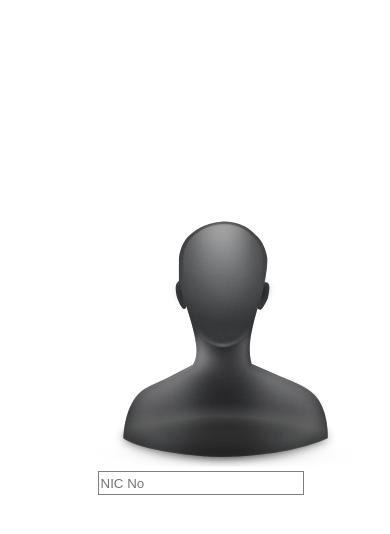
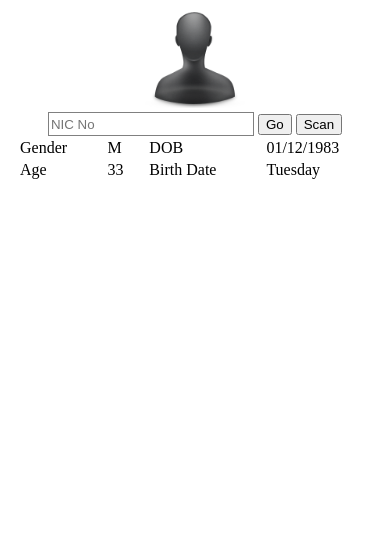
Before and after one commit to kamprasad2007/ceylon-nic, a plain HTML site: page www/index.html in a window 390 px wide. Drawn offline with Linux system fonts and the light colour scheme; some packages are replaced by stand-ins of ours.

Commit message:
added ui components

```diff
--- a/www/css/index.css
+++ b/www/css/index.css
@@ -1,41 +1,6 @@
-/*
- * Licensed to the Apache Software Foundation (ASF) under one
- * or more contributor license agreements.  See the NOTICE file
- * distributed with this work for additional information
- * regarding copyright ownership.  The ASF licenses this file
- * to you under the Apache License, Version 2.0 (the
- * "License"); you may not use this file except in compliance
- * with the License.  You may obtain a copy of the License at
- *
- * http://www.apache.org/licenses/LICENSE-2.0
- *
- * Unless required by applicable law or agreed to in writing,
- * software distributed under the License is distributed on an
- * "AS IS" BASIS, WITHOUT WARRANTIES OR CONDITIONS OF ANY
- * KIND, either express or implied.  See the License for the
- * specific language governing permissions and limitations
- * under the License.
- */
 
-
-
-
-/* Portrait layout (default) */
-.main {
-    /* background:url(../img/logo.png) no-repeat center top; 170px x 200px */
-    position:absolute;             /* position in the center of the screen */
-    left:25%;
-    top:25%;
-}
-
-/* Landscape layout (with min-width) */
-@media screen and (min-aspect-ratio: 1/1) and (min-width:400px) {
-    .app {
-        background-position:left center;
-        padding:75px 0px 75px 170px;  /* padding-top + padding-bottom + text area = image height */
-        margin:-90px 0px 0px -198px;  /* offset vertical: half of image height */
-                                      /* offset horizontal: half of image width and text area width */
-    }
+body{
+    text-align: center;
 }
 
 input{
@@ -44,38 +9,16 @@ input{
     width: 200px;
 }
 
-/*.event {
-    border-radius:4px;
-    -webkit-border-radius:4px;
-    color:#FFFFFF;
-    font-size:12px;
-    margin:0px 30px;
-    padding:2px 0px;
-}*/
-
-/*.event.listening {
-    background-color:#333333;
-    display:block;
+.profile_img > img{
+    width: 100px;
+    height: 100px;
 }
 
-.event.received {
-    background-color:#4B946A;
-    display:none;
-}*/
-
-/*@keyframes fade {
-    from { opacity: 1.0; }
-    50% { opacity: 0.4; }
-    to { opacity: 1.0; }
+table{
+    width: 100%;
 }
 
-@-webkit-keyframes fade {
-    from { opacity: 1.0; }
-    50% { opacity: 0.4; }
-    to { opacity: 1.0; }
-}*/
-
-/*.blink {
-    animation:fade 3000ms infinite;
-    -webkit-animation:fade 3000ms infinite;
-}*/
+tr > td{
+    text-align: left;
+    padding-left: 10px;
+}
--- a/www/index.html
+++ b/www/index.html
@@ -15,9 +15,25 @@
 </head>
 
 <body>
+    <div class="profile_img">
+            <img src="./img/1.png"/>
+    </div>
     <div class="main">
-        <img src="./img/1.png" />
         <input placeholder="NIC No" type="text" id="nic_no"/>
+        <button onclick="app.validate()">Go</button>
+        <button onclick="app.scanBarcode()">Scan</button>
+    </div>
+    <div class="detail">
+        <table>
+            <tr>
+                <td><lable>Gender</lable></td><td><lable>M</lable></td>
+                <td><lable>DOB</lable></td> <td><lable>01/12/1983</lable></td>
+            </tr>
+              <tr>
+                <td><lable>Age</lable></td><td><lable>33</lable></td>
+                <td><lable>Birth Date</lable></td> <td><lable>Tuesday</lable></td>
+            </tr>
+        </table>
     </div>
     <script type="text/javascript" src="cordova.js"></script>
     <script type="text/javascript" src="js/index.js"></script>
--- a/www/js/index.js
+++ b/www/js/index.js
@@ -45,5 +45,11 @@ var app = {
         //receivedElement.setAttribute('style', 'display:block;');
 
         console.log('Received Event: ' + id);
+    },
+    validate : function(){
+        alert('hi');
+    },
+    scanBarcode : function(){
+
     }
 };
```
